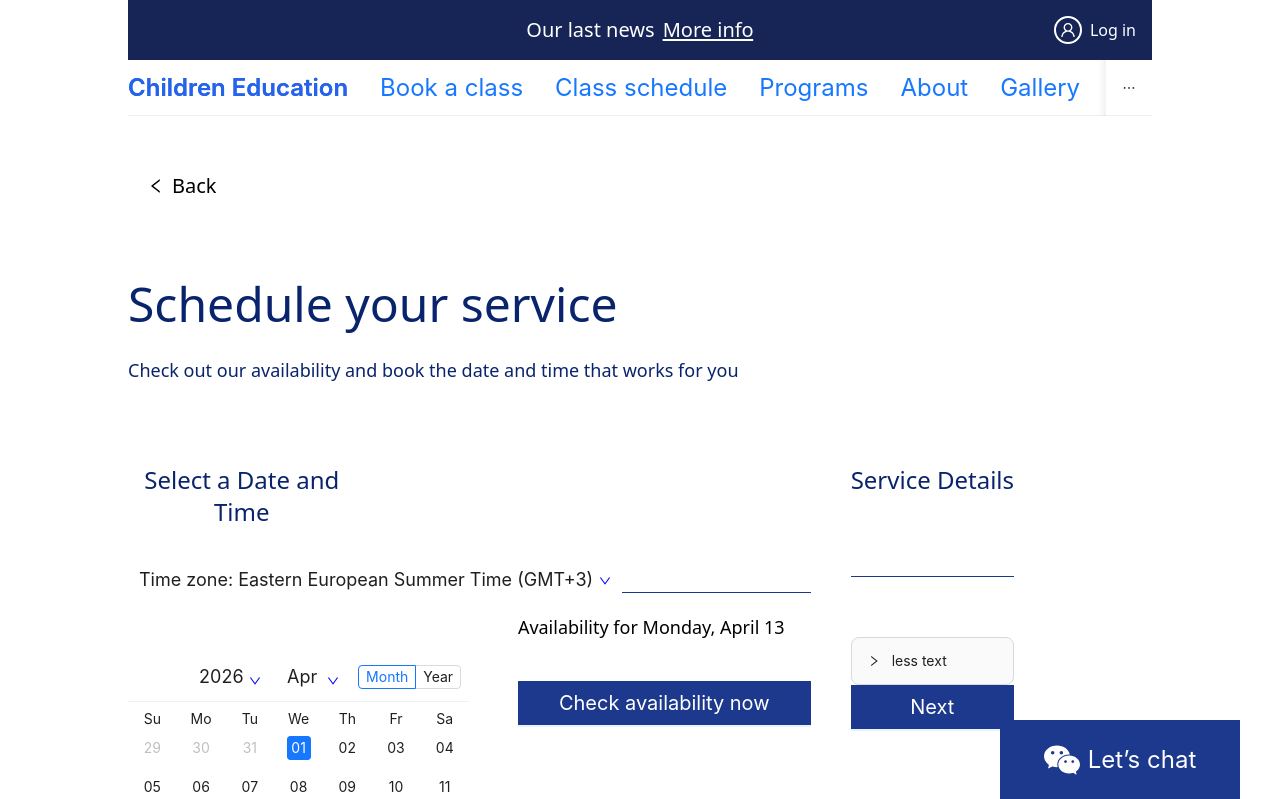
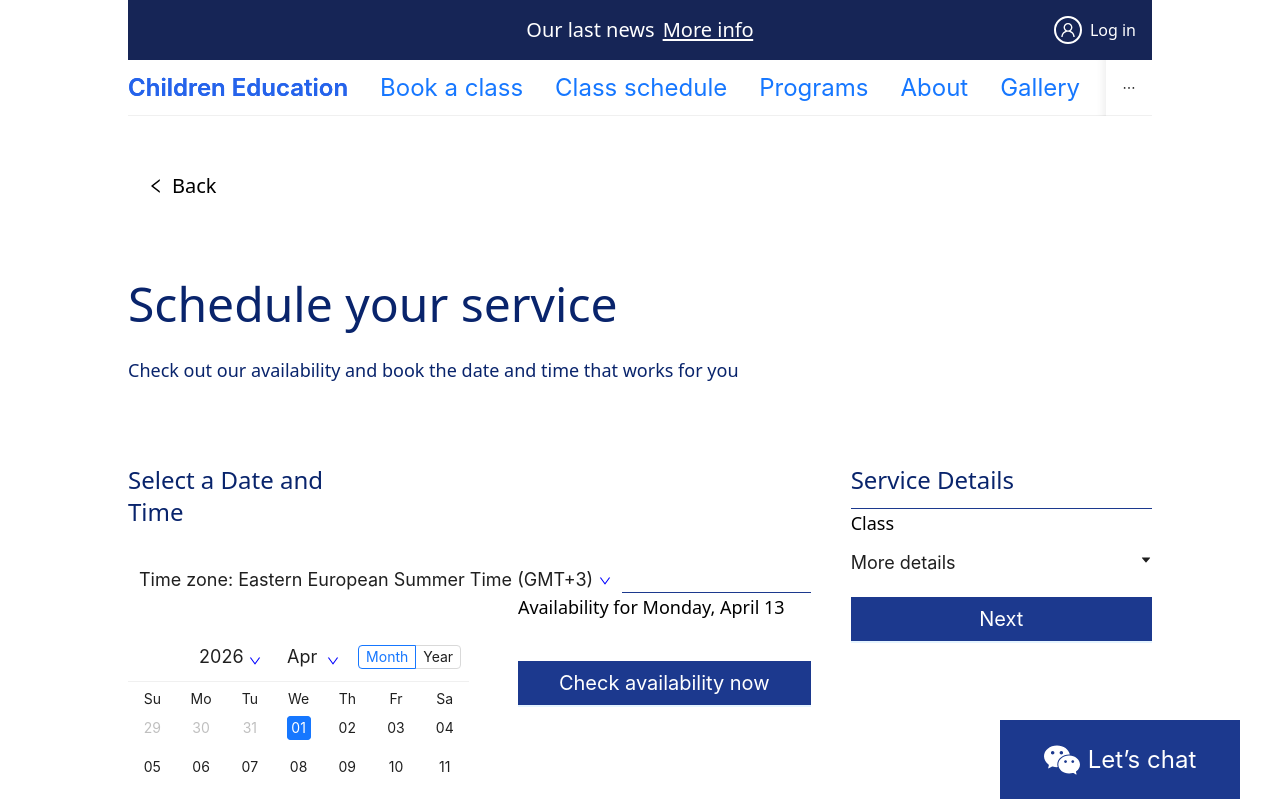
Before and after one commit to nekrasowa/Education-Club-for-toddlers, a Next.js app: page /book/1 in a window 1280 px wide. Shown: the top 799 px of the page. Built offline with nearby package versions, Linux system fonts and the light colour scheme.

Commit message:
Add styles for ClassDetails block

```diff
--- a/src/components/elements/H2Title.tsx
+++ b/src/components/elements/H2Title.tsx
@@ -1,9 +1,9 @@
 export function H2Title({
   title,
-  addedClassName,
+  addedClassName = '',
 }: {
   title: string
-  addedClassName?: string
+  addedClassName: string
 }) {
   return (
     <h2
--- a/src/components/elements/ThinLine.tsx
+++ b/src/components/elements/ThinLine.tsx
@@ -1,7 +1,9 @@
-export function ThinLine({ pb }: { pb?: string }) {
+export function ThinLine({ pb = 15 }: { pb: number }) {
+  const newPb = `pb-${pb}`
+  console.log('newPb:', newPb, '>>> pb:', pb)
   return (
     <div
-      className={`line border-t-1 border-blue-900 w-[100%] ${pb ? pb : 'pb-15'}`}
+      className={`line border-t-1 border-blue-900 w-[100%] ${newPb}`}
     ></div>
   )
 }
--- a/src/components/ui/BookPage/CalendarBlock.css
+++ b/src/components/ui/BookPage/CalendarBlock.css
@@ -25,3 +25,11 @@
   .ant-select-item-option-selected {
   font-size: 18px;
 }
+
+.ant-collapse-header {
+  padding: 0 !important;
+}
+
+.ant-collapse-content-box {
+  padding: 0 !important;
+}
--- a/src/components/ui/BookPage/CalendarBlock.tsx
+++ b/src/components/ui/BookPage/CalendarBlock.tsx
@@ -13,7 +13,7 @@ export function CalendarBlock() {
   return (
     <div className='flex flex-col grow-1000 max-w-2/3'>
       <div className='flex  flew-row items-baseline flex-wrap justify-between gap-5 '>
-        <H2Title title={book.select} addedClassName='w-1/3 pb-3' />
+        <H2Title title={book.select} addedClassName='w-1/3 pb-3 text-left' />
         <Select
           defaultValue='tzEuropa'
           onChange={() => console.log('select')}
@@ -23,7 +23,7 @@ export function CalendarBlock() {
           ]}
         />
       </div>
-      <ThinLine pb='pb-5' />
+      <ThinLine pb={5} />
       <div className='flex flew-row flew-wrap'>
         <MyCalendar />
         {/* <div className='datapicker w-1/2 h-50'></div> */}
--- a/src/components/ui/BookPage/ClassDetails.tsx
+++ b/src/components/ui/BookPage/ClassDetails.tsx
@@ -1,6 +1,7 @@
 'use client'
 
 import { BlueBtn } from '@/components/elements/BlueBtn'
+import CaretDownOutlined from '@ant-design/icons/lib/icons/CaretDownOutlined'
 import Collapse from 'antd/es/collapse/Collapse'
 import { H2Title } from '@/components/elements/H2Title'
 import { ThinLine } from '@/components/elements/ThinLine'
@@ -9,12 +10,29 @@ import { book } from '@/locales/en/book'
 export function ClassDetails() {
   const text = 'extra Text'
   return (
-    <div className='flex flex-col '>
-      <H2Title title={book.serviceDetails} />
-      <ThinLine />
-      <p className='shortInfo'></p>
+    <div className='flex flex-col w-1/3'>
+      <H2Title title={book.serviceDetails} addedClassName='pb-3 text-left' />
+      <ThinLine pb={5} />
+      <p className='shortInfo mb-3 text-lg'>Class</p>
       <Collapse
-        items={[{ key: '1', label: 'less text', children: <p>{text}</p> }]}
+        bordered={false}
+        style={{ background: '#fff', fontSize: '18px', marginBottom: '20px'}}
+        expandIconPosition='end'
+        expandIcon={({ isActive }) => (
+          <CaretDownOutlined
+            style={{
+              transform: isActive ? 'rotate(180deg)' : 'rotate(0deg)',
+              transition: '0.2s',
+            }}
+          />
+        )}
+        items={[
+          {
+            key: '1',
+            label: <p className='label text-lg m-0'>{book.more}</p>,
+            children: <p className='extra'>{text}</p>,
+          },
+        ]}
       />
       <BlueBtn onClick={() => console.log('click')} text={book.next} />
     </div>
```
